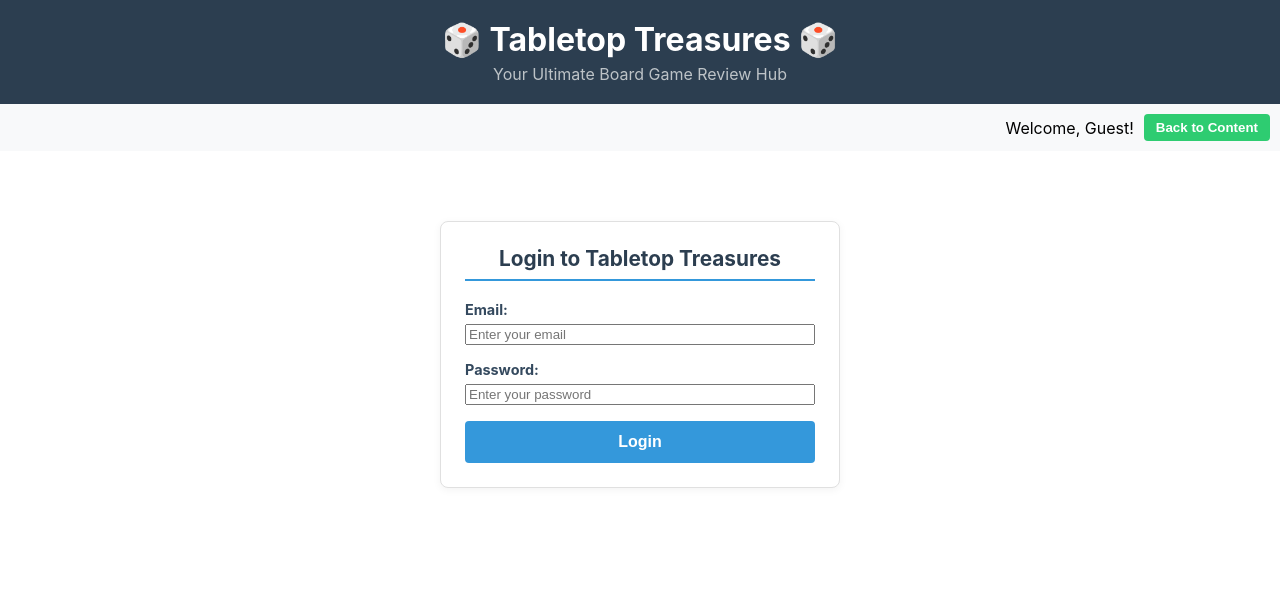
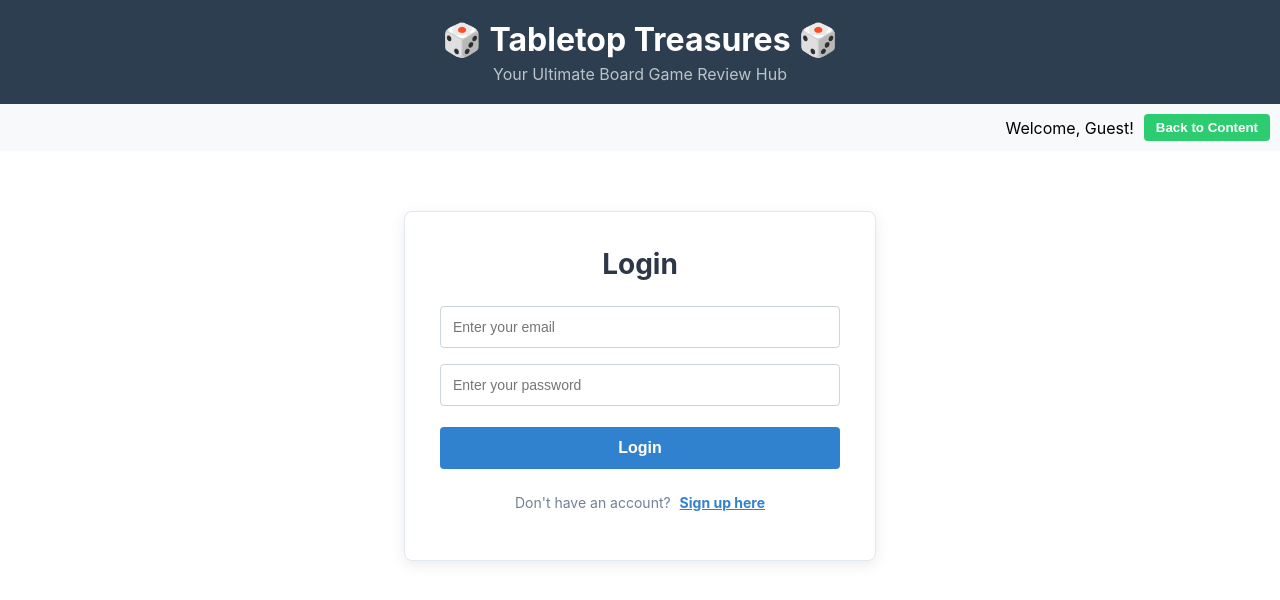
Before and after one commit to Monaka227/CS490R-LearnFrontEnd, a React (Create React App) app in the folder learn-frontend-2/: page / in a window 1280 px wide. Both pictures are taken after a click on the button "Login / Sign Up". Shown: the top 600 px of the page. Built offline with nearby package versions, Linux system fonts and the light colour scheme; no server answers.

Commit message:
add sign up form and refactoring css

```diff
--- a/learn-frontend-2/src/components/GameDetails.js
+++ b/learn-frontend-2/src/components/GameDetails.js
@@ -1,7 +1,9 @@
 import React, { useState, useEffect } from 'react';
 import './ReviewCard.css';
+import './AdminPanel.css';
 
-export const GameDetails = ({ gameId }) => {
+export const GameDetails = ({ gameId, onGameDeleted }) => {
+  const [game, setGame] = useState(null);
   const [reviews, setReviews] = useState([]);
   const [loading, setLoading] = useState(true);
 
@@ -13,6 +15,7 @@ export const GameDetails = ({ gameId }) => {
   // Secure API
   const token = localStorage.getItem('token');
   const currentUser = JSON.parse(localStorage.getItem('user'));
+  const isAdmin = currentUser?.role === 'admin';
 
   useEffect(() => {
     // Week 3: not fetching all game reviews and then filtering on the frontend, but directly fetching only the reviews for the selected game from the backend!
@@ -21,8 +24,15 @@ export const GameDetails = ({ gameId }) => {
         if (!res.ok) throw new Error("Failed to fetch reviews for this game");
         return res.json();
       })
+      .then((gameData) => setGame(gameData))
+      .catch((err) => console.error('Error fetching game details:', err));
+
+    fetch(`http://localhost:3000/api/reviews/games/${gameId}`)
+      .then((res) => {
+        if (!res.ok) throw new Error("Failed to fetch reviews for this game");
+        return res.json();
+      })
       .then((data) => {
-        // data should already be filtered reviews for the selected game, so we can directly set it to state
         setReviews(data);
         setLoading(false);
       })
@@ -31,6 +41,29 @@ export const GameDetails = ({ gameId }) => {
         setLoading(false);
       });
   }, [gameId]);
+
+  const handleDeleteGame = () => {
+    if (!window.confirm("Are you sure you want to delete this game?")) return;
+
+    fetch(`http://localhost:3000/api/games/${gameId}`, {
+      method: 'DELETE',
+      headers: {
+        'Authorization': `Bearer ${token}`
+      }
+    })
+      .then((res) => {
+        if (!res.ok) throw new Error("Failed to delete game");
+        return res.json();
+      })
+      .then(() => {
+        console.log("Game deleted successfully");
+        onGameDeleted(gameId);
+      })
+      .catch((err) => {
+        console.error("Error deleting game:", err);
+        alert("Failed to delete game. Please try again.");
+      });
+  };
 
   const handleSubmit = (e) => {
     e.preventDefault();
@@ -56,18 +89,14 @@ export const GameDetails = ({ gameId }) => {
         return res.json();
       })
       .then((savedReview) => {
-        console.log("Review submitted successfully:", savedReview);
-
-
-
         const reviewWithUser = {
+          ...savedReview,
           user_id: {
             id: currentUser?.id,
             username: currentUser?.username
           }
-        }
-
-        setReviews((prevReviews) => [...prevReviews, savedReview]);
+        };
+        setReviews((prevReviews) => [...prevReviews, reviewWithUser]);
 
         // Reset form fields after successful submission
         setFormTitle('');
@@ -78,20 +107,10 @@ export const GameDetails = ({ gameId }) => {
         console.error("Error submitting review:", err);
         alert("Failed to submit review. Please try again.");
       });
+    };
 
-    // For now, just log the form data to the console
-    // check all fields
-    console.log("--- Form Submitted ---");
-    console.log("Game ID:", gameId);
-    console.log("Title:", formTitle);
-    console.log("Rating:", formRating);
-    console.log("Body:", formBody);
 
-    // Here I would typically send the form data to the backend API to create a new review
-
-  }
-
-  const handleDelete = (reviewId) => {
+  const handleDeleteReview = (reviewId) => {
     if (!window.confirm("Are you sure you want to delete this review?")) return;
 
     fetch(`http://localhost:3000/api/reviews/${reviewId}`, {
@@ -119,9 +138,35 @@ export const GameDetails = ({ gameId }) => {
 
   return (
     <div className="game-details">
+        {game && (
+        <div className="game-main-header">
+          <h1 className="game-title-text">{game.title}</h1>
+
+          <div className="game-flex-layout">
+            {game.image_url && (
+              <img src={game.image_url} alt={game.title} className="game-cover-image" />
+            )}
+
+            <div className="game-meta-info">
+              <p>🏭 <strong>Publisher:</strong> {game.publisher || 'N/A'}</p>
+              <p>🎨 <strong>Designer:</strong> {game.designer || 'N/A'}</p>
+              <p>📊 <strong>Base Rating:</strong> {'⭐'.repeat(game.rating || 5)} ({game.rating || 5}/5)</p>
+              <p className="game-description-text">{game.description}</p>
+
+              {/* game delete button for admins*/}
+              {token && isAdmin && (
+                <button onClick={handleDeleteGame} className="admin-game-delete-btn">
+                  🗑️ Admin: Delete This Game
+                </button>
+              )}
+            </div>
+          </div>
+        </div>
+      )}
+
       <h2>User Reviews</h2>
 
-      {token && currentUser ? (
+        {token && currentUser ? (
         <form className="review-form" onSubmit={handleSubmit}>
           <h3>Write a new Review</h3>
           <div className="form-group">
@@ -177,7 +222,7 @@ export const GameDetails = ({ gameId }) => {
         <div className="review-list">
           {reviews.map((rev) => {
             // check if the current user is the owner of the review or an admin to determine if they can delete the review
-            const reviewOwnerId = rev.user_id?.id || rev.user_id; // handle both populated and unpopulated user_id
+            const reviewOwnerId = rev.user_id?._id || rev.user_id; // handle both populated and unpopulated user_id
 
             const isOwner = reviewOwnerId === currentUser?.id;
             const isAdmin = currentUser?.role === 'admin';
@@ -186,11 +231,11 @@ export const GameDetails = ({ gameId }) => {
             const reviewerName = rev.user_id?.username || "Unknown User"; // display username if available, otherwise show "Unknown User"
 
             return (
-              <div key={rev._id} className="review-card" style={{ cursor: 'default', position: 'relative' }}>
+              <div key={rev._id} className="review-card">
                 <h3>{rev.title}</h3>
 
                 {/* add a badge for the reviewer's username */}
-                <div className="reviewer-badge" style={{ fontSize: '12px', color: '#718096', marginBottom: '8px', fontWeight: '500' }}>
+                <div className="reviewer-badge">
                   By: <span style={{ color: '#2b6cb0', fontWeight: 'bold' }}>{reviewerName}</span>
                 </div>
 
@@ -202,20 +247,8 @@ export const GameDetails = ({ gameId }) => {
                 {/* Delete button for review owners or admins */}
                 {canDelete && (
                   <button
-                    onClick={() => handleDelete(rev._id)}
-                    style={{
-                      position: 'absolute',
-                      top: '15px',
-                      right: '15px',
-                      background: '#e74c3c',
-                      color: 'white',
-                      border: 'none',
-                      padding: '5px 10px',
-                      borderRadius: '4px',
-                      cursor: 'pointer',
-                      fontSize: '12px',
-                      fontWeight: 'bold'
-                    }}
+                    onClick={() => handleDeleteReview(rev._id)}
+                    className={`delete-btn-base ${isAdmin ? 'admin-delete-btn' : 'user-review-delete-btn'}`}
                   >
                     {isAdmin ? '🛡️ Admin Delete' : 'Delete'}
                   </button>
@@ -228,3 +261,6 @@ export const GameDetails = ({ gameId }) => {
     </div>
   );
 };
+
+
+export default GameDetails;
--- /dev/null
+++ b/learn-frontend-2/src/components/Login.css
@@ -0,0 +1,89 @@
+/* base style for login container */
+.auth-container {
+  max-width: 400px;
+  margin: 60px auto;
+  padding: 35px;
+  background-color: #ffffff;
+  border-radius: 8px;
+  box-shadow: 0 4px 15px rgba(0, 0, 0, 0.08);
+  text-align: center;
+  border: 1px solid #e2e8f0;
+}
+
+.auth-container h2 {
+  margin-top: 0;
+  color: #2d3748;
+  font-size: 1.75rem;
+  margin-bottom: 25px;
+}
+
+.auth-form {
+  display: flex;
+  flex-direction: column;
+  gap: 16px;
+}
+
+.auth-input-group {
+  width: 100%;
+}
+
+.auth-input {
+  width: 100%;
+  padding: 12px;
+  border-radius: 4px;
+  border: 1px solid #cbd5e0;
+  box-sizing: border-box;
+  font-size: 14px;
+  transition: border-color 0.2s;
+}
+
+.auth-input:focus {
+  outline: none;
+  border-color: #3182ce;
+}
+
+.auth-submit-btn {
+  color: white;
+  border: none;
+  padding: 12px;
+  border-radius: 4px;
+  cursor: pointer;
+  font-weight: bold;
+  font-size: 16px;
+  transition: background-color 0.2s;
+  margin-top: 5px;
+}
+
+.btn-login {
+  background-color: #3182ce;
+}
+
+.btn-login:hover {
+  background-color: #2b6cb0;
+}
+
+.btn-signup {
+  background-color: #38a169;
+}
+
+.btn-signup:hover {
+  background-color: #2f855a;
+}
+
+.auth-switch-text {
+  margin-top: 25px;
+  font-size: 14px;
+  color: #718096;
+}
+
+.auth-switch-link {
+  color: #3182ce;
+  cursor: pointer;
+  font-weight: bold;
+  text-decoration: underline;
+  margin-left: 5px;
+}
+
+.auth-switch-link:hover {
+  color: #2b6cb0;
+}
--- a/learn-frontend-2/src/components/Login.js
+++ b/learn-frontend-2/src/components/Login.js
@@ -1,16 +1,41 @@
 import React, { useState } from 'react';
 import './ReviewCard.css';
+import './Login.css';
 
 export const Login = ({ onLoginSuccess }) => {
+    const [isSignUp, setIsSignUp] = useState(false); // state to toggle between login and signup forms
+    const [username, setUsername] = useState(''); // state for signup username
     const [email, setEmail] = useState('');
     const [password, setPassword] = useState('');
     const [error, setError] = useState('');
 
     const handleSubmit = (e) => {
         e.preventDefault();
-        setError('');
+        if (isSignUp) {
+          const signUpData = { username, email, password};
+          fetch('http://localhost:3000/api/auth/signup', {
+            method: 'POST',
+            headers: { 'Content-Type': 'application/json' },
+            body: JSON.stringify(signUpData),
+          })
+            .then((res) => {
+              return res.json().then((data) => {
+                if (!res.ok) throw new Error(data.message || "Signup failed");
+                return data;
+              });
+            })
+            .then(() => {
+              alert("Signup successful! Please log in.");
+              setIsSignUp(false); // switch to login form after successful signup
+              setUsername('');
+            })
+            .catch((err) => {
+              console.error('Error during signup:', err);
+              setError(err.message || 'Signup failed. Please try again.');
+            });
 
-        // send login request to backend
+          } else {
+            const loginData = { email, password };
               fetch('http://localhost:3000/api/auth/login', {
                 method: 'POST',
                 headers: {
@@ -19,10 +44,10 @@ export const Login = ({ onLoginSuccess }) => {
                 body: JSON.stringify({ email, password }),
               })
               .then((res) => {
-                if (!res.ok) {
-                    throw new Error("Login failed");
-                }
-                return res.json();
+                return res.json().then((data) => {
+                  if (!res.ok) throw new Error(data.message || "Login failed");
+                  return data;
+                });
             })
             .then((data) => {
                 console.log("Login successful:", data.token);
@@ -37,41 +62,66 @@ export const Login = ({ onLoginSuccess }) => {
                 console.error('Error during login:', err);
                 setError('Invalid email or password');
             });
+        }
     };
 
     return (
-    <div className="login-container" style={{ maxWidth: '400px', margin: '50px auto', padding: '20px' }}>
-      <form className="review-form" onSubmit={handleSubmit}>
-        <h3>Login to Tabletop Treasures</h3>
+      <div className="auth-container">
+        <h2>{isSignUp ? "Sign Up" : "Login"}</h2>
+        <form onSubmit={handleSubmit} className="auth-form">
+          {isSignUp && (
+            <div className="auth-input-group">
+              <input
+                type="text"
+                placeholder="Username"
+                value={username}
+                onChange={(e) => setUsername(e.target.value)}
+                required
+                className="auth-input"
+              />
+            </div>
+          )}
 
-        {error && <p style={{ color: '#e74c3c', fontWeight: 'bold' }}>{error}</p>}
-
-        <div className="form-group">
-          <label>Email:</label>
+          <div className="auth-input-group">
             <input
               type="email"
               placeholder="Enter your email"
               value={email}
               onChange={(e) => setEmail(e.target.value)}
               required
+              className="auth-input"
             />
           </div>
 
-        <div className="form-group">
-          <label>Password:</label>
+          <div className="auth-input-group">
             <input
               type="password"
               placeholder="Enter your password"
               value={password}
               onChange={(e) => setPassword(e.target.value)}
               required
+              className="auth-input"
             />
           </div>
 
-        <button type="submit" className="submit-button" style={{ backgroundColor: '#3498db' }}>
-          Login
+        <button type="submit" className={`auth-submit-btn ${isSignUp ? 'btn-signup' : 'btn-login'}`}>
+          {isSignUp ? "Sign Up" : "Login"}
         </button>
       </form>
+
+      <p className="auth-switch-text">
+        {isSignUp ? "Already have an account? " : "Don't have an account? "}
+        <span
+          onClick={() => {
+            setIsSignUp(!isSignUp);
+            setEmail('');
+            setPassword('');
+          }}
+          className="auth-switch-link"
+        >
+          {isSignUp ? "Login here" : "Sign up here"}
+        </span>
+      </p>
     </div>
   );
 };
```
Also changed, not shown: learn-frontend-2/src/App.js (+7 -1 lines), learn-frontend-2/src/components/ReviewCard.css (+122 -0 lines). Lines whose indentation alone changed are shown as unchanged.
